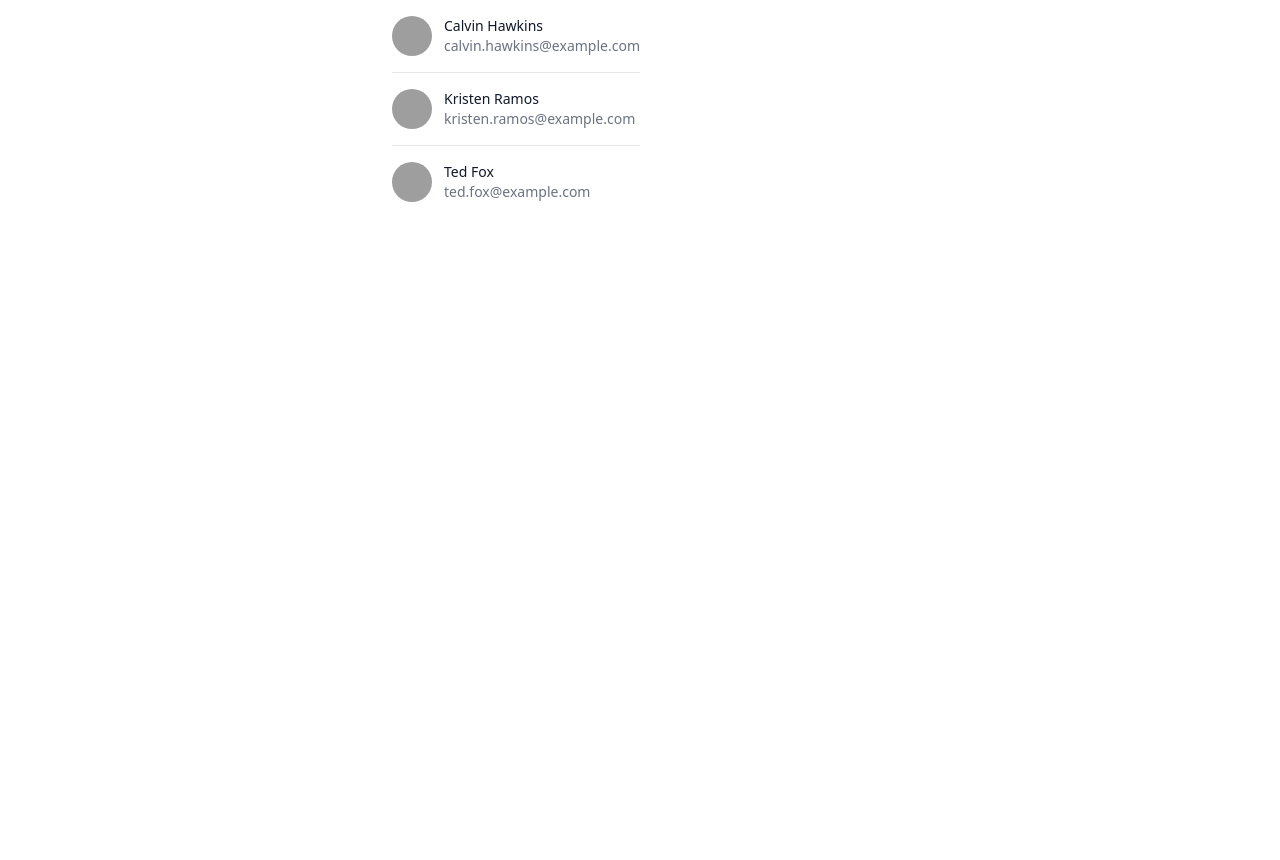
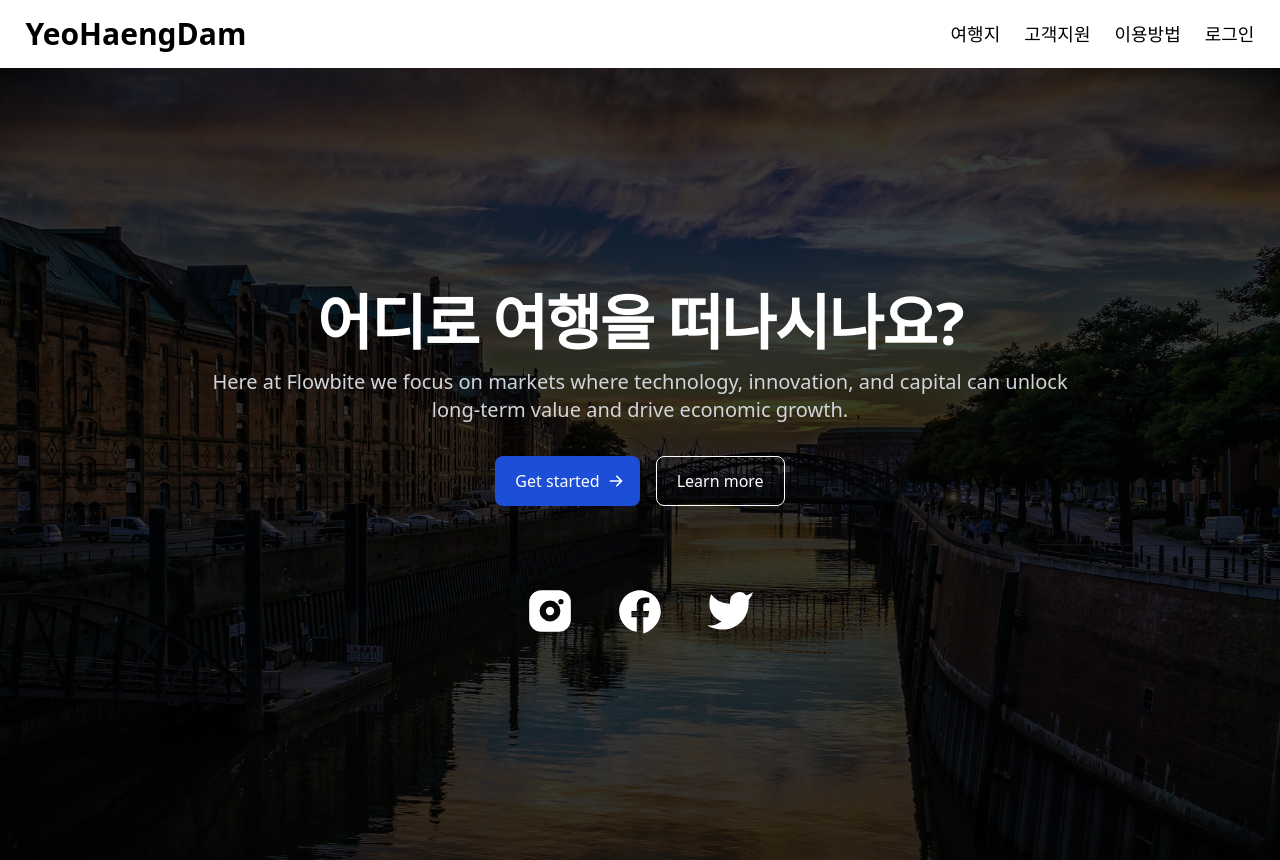
Before and after one commit to gnsals0904/YeoHaengDam, a Vue app in the folder frontend/: page / in a window 1280 px wide. Before the commit the page ends 800 px from the top, so only its background shows below. Built offline with nearby package versions, Linux system fonts and the light colour scheme; grey boxes are pictures that could not be loaded.

Commit message:
[feat] 랜딩 페이지 완성

```diff
--- a/frontend/src/App.vue
+++ b/frontend/src/App.vue
@@ -1,23 +1,14 @@
 <script setup>
-import TopNav from "@/components/TopNav.vue";
+import TopNav from "./components/TopNav.vue";
+import MainPage from "./components/MainPage.vue";
+import LandingPage from "./components/LandingPage.vue";
 </script>
 
 <template>
-  <header>
-    <div class="container-fluid">
-      <TopNav></TopNav>
-    </div>
-  </header>
-  <div></div>
+  <div>
+    <TopNav></TopNav>
+    <router-view></router-view>
+  </div>
 </template>
 
-<style scoped>
-header {
-}
-main {
-  /* Styles for main content area */
-}
-footer {
-  /* Styles for footer */
-}
-</style>
+<style scoped></style>
--- a/frontend/src/assets/main.css
+++ b/frontend/src/assets/main.css
@@ -3,35 +3,4 @@
 @tailwind utilities;
 
 #app {
-  max-width: 1280px;
-  margin: 0 auto;
-  padding: 2rem;
-  font-weight: normal;
 }
-
-a,
-.green {
-  text-decoration: none;
-  color: hsla(160, 100%, 37%, 1);
-  transition: 0.4s;
-  padding: 3px;
-}
-
-@media (hover: hover) {
-  a:hover {
-    background-color: hsla(160, 100%, 37%, 0.2);
-  }
-}
-
-@media (min-width: 1024px) {
-  body {
-    display: flex;
-    place-items: center;
-  }
-
-  #app {
-    display: grid;
-    grid-template-columns: 1fr 1fr;
-    padding: 0 2rem;
-  }
-}
--- /dev/null
+++ b/frontend/src/components/LandingPage.vue
@@ -0,0 +1,79 @@
+<script setup></script>
+
+<template>
+  <section
+    class="bg-center bg-cover bg-no-repeat bg-[url('/landingimg.jpg')] bg-gray-700 bg-blend-multiply"
+  >
+    <div class="px-4 mx-auto max-w-screen-xl text-center py-24 lg:py-56">
+      <h1
+        class="mb-4 text-4xl font-extrabold tracking-tight leading-none text-white md:text-5xl lg:text-6xl"
+      >
+        어디로 여행을 떠나시나요?
+      </h1>
+      <p
+        class="mb-8 text-lg font-normal text-gray-300 lg:text-xl sm:px-16 lg:px-48"
+      >
+        Here at Flowbite we focus on markets where technology, innovation, and
+        capital can unlock long-term value and drive economic growth.
+      </p>
+      <div
+        class="flex flex-col space-y-4 sm:flex-row sm:justify-center sm:space-y-0 sm:space-x-4"
+      >
+        <router-link
+          :to="{ name: 'Main' }"
+          class="inline-flex justify-center items-center py-3 px-5 text-base font-medium text-center text-white rounded-lg bg-blue-700 hover:bg-blue-800 focus:ring-4 focus:ring-blue-300 dark:focus:ring-blue-900"
+        >
+          Get started
+          <svg
+            aria-hidden="true"
+            class="ml-2 -mr-1 w-4 h-4"
+            fill="currentColor"
+            viewBox="0 0 20 20"
+            xmlns="http://www.w3.org/2000/svg"
+          >
+            <path
+              fill-rule="evenodd"
+              d="M10.293 3.293a1 1 0 011.414 0l6 6a1 1 0 010 1.414l-6 6a1 1 0 01-1.414-1.414L14.586 11H3a1 1 0 110-2h11.586l-4.293-4.293a1 1 0 010-1.414z"
+              clip-rule="evenodd"
+            ></path>
+          </svg>
+        </router-link>
+        <router-link
+          href="#"
+          class="inline-flex justify-center hover:text-gray-900 items-center py-3 px-5 text-base font-medium text-center text-white rounded-lg border border-white hover:bg-gray-100 focus:ring-4 focus:ring-gray-400"
+        >
+          Learn more
+        </router-link>
+      </div>
+      <!-- 소셜 미디어 아이콘 -->
+      <div class="flex justify-center space-x-10 mt-20">
+        <!-- 인스타그램 -->
+        <a href="https://instagram.com" class="text-white hover:text-gray-300">
+          <svg width="50" height="50" fill="currentColor" viewBox="0 0 24 24">
+            <path
+              d="M7.75 2h8.5A5.75 5.75 0 0122 7.75v8.5A5.75 5.75 0 0116.25 22h-8.5A5.75 5.75 0 012 16.25v-8.5A5.75 5.75 0 017.75 2zM12 7a5 5 0 100 10 5 5 0 000-10zm5.25-.75a1.25 1.25 0 100 2.5 1.25 1.25 0 000-2.5zM12 10a2 2 0 110 4 2 2 0 010-4z"
+            />
+          </svg>
+        </a>
+        <!-- 페이스북 -->
+        <a href="https://facebook.com" class="text-white hover:text-gray-300">
+          <svg width="50" height="50" fill="currentColor" viewBox="0 0 24 24">
+            <path
+              d="M12 2.04c-5.5 0-10 4.48-10 10.02 0 5 3.66 9.14 8.44 9.88v-7h-2.54V12h2.54V9.42c0-2.5 1.5-3.89 3.78-3.89 1.1 0 2.24.2 2.24.2v2.46h-1.26c-1.24 0-1.63.77-1.63 1.56V12h2.8l-.45 2.94h-2.35v7.88C18.34 21.16 22 16.98 22 12.06c0-5.54-4.5-10.02-10-10.02z"
+            />
+          </svg>
+        </a>
+        <!-- 트위터 -->
+        <a href="https://twitter.com" class="text-white hover:text-gray-300">
+          <svg width="50" height="50" fill="currentColor" viewBox="0 0 24 24">
+            <path
+              d="M23 3a10.9 10.9 0 01-3.14 1.53 4.48 4.48 0 00-7.86 3v1A10.66 10.66 0 013 4s-4 9 5 13a11.64 11.64 0 01-7 2c9 5 20 0 20-11.5a4.5 4.5 0 00-.08-.83A7.72 7.72 0 0023 3z"
+            />
+          </svg>
+        </a>
+      </div>
+    </div>
+  </section>
+</template>
+
+<style scoped></style>
--- /dev/null
+++ b/frontend/src/components/MainPage.vue
@@ -0,0 +1,70 @@
+<script setup>
+import TripCard from "./TripCard.vue";
+</script>
+
+<template>
+  <div>
+    <section class="my-12">
+      <h2 class="text-5xl font-bold text-center mb-6">
+        어디로 여행을 떠나시나요?
+      </h2>
+      <p class="text-center text-lg mb-4">
+        국가이름이나 도시명으로 검색해보세요.
+      </p>
+      <div class="flex justify-center items-center space-x-2 mb-12">
+        <button
+          class="inline-flex items-center justify-center whitespace-nowrap rounded-md text-sm font-medium ring-offset-background transition-colors focus-visible:outline-none focus-visible:ring-2 focus-visible:ring-ring focus-visible:ring-offset-2 disabled:pointer-events-none disabled:opacity-50 border border-input bg-background hover:bg-accent hover:text-accent-foreground h-10 px-4 py-2"
+        >
+          전체
+        </button>
+        <button
+          class="inline-flex items-center justify-center whitespace-nowrap rounded-md text-sm font-medium ring-offset-background transition-colors focus-visible:outline-none focus-visible:ring-2 focus-visible:ring-ring focus-visible:ring-offset-2 disabled:pointer-events-none disabled:opacity-50 border border-input bg-background hover:bg-accent hover:text-accent-foreground h-10 px-4 py-2"
+        >
+          국내
+        </button>
+        <button
+          class="inline-flex items-center justify-center whitespace-nowrap rounded-md text-sm font-medium ring-offset-background transition-colors focus-visible:outline-none focus-visible:ring-2 focus-visible:ring-ring focus-visible:ring-offset-2 disabled:pointer-events-none disabled:opacity-50 border border-input bg-background hover:bg-accent hover:text-accent-foreground h-10 px-4 py-2"
+        >
+          해외
+        </button>
+        <div class="relative">
+          <input
+            class="flex h-10 w-full rounded-md border border-input bg-background px-3 py-2 text-sm ring-offset-background file:border-0 file:bg-transparent file:text-sm file:font-medium placeholder:text-muted-foreground focus-visible:outline-none focus-visible:ring-2 focus-visible:ring-ring focus-visible:ring-offset-2 disabled:cursor-not-allowed disabled:opacity-50 pl-10"
+            placeholder="Search"
+          />
+          <svg
+            xmlns="http://www.w3.org/2000/svg"
+            width="24"
+            height="24"
+            viewBox="0 0 24 24"
+            fill="none"
+            stroke="currentColor"
+            stroke-width="2"
+            stroke-linecap="round"
+            stroke-linejoin="round"
+            class="absolute left-2 top-1/2 transform -translate-y-1/2 h-5 w-5 text-muted-foreground"
+          >
+            <path d="M6 18h8"></path>
+            <path d="M3 22h18"></path>
+            <path d="M14 22a7 7 0 1 0 0-14h-1"></path>
+            <path d="M9 14h2"></path>
+            <path d="M9 12a2 2 0 0 1-2-2V6h6v4a2 2 0 0 1-2 2Z"></path>
+            <path d="M12 6V3a1 1 0 0 0-1-1H9a1 1 0 0 0-1 1v3"></path>
+          </svg>
+        </div>
+      </div>
+      <div class="grid grid-cols-1 sm:grid-cols-2 lg:grid-cols-4 gap-4">
+        <TripCard></TripCard>
+        <TripCard></TripCard>
+        <TripCard></TripCard>
+        <TripCard></TripCard>
+        <TripCard></TripCard>
+        <TripCard></TripCard>
+        <TripCard></TripCard>
+        <TripCard></TripCard>
+      </div>
+    </section>
+  </div>
+</template>
+
+<style scoped></style>
--- a/frontend/src/components/TopNav.vue
+++ b/frontend/src/components/TopNav.vue
@@ -1,38 +1,40 @@
-<script setup>
-const people = [
-  {
-    name: "Calvin Hawkins",
-    email: "calvin.hawkins@example.com",
-    image:
-      "https://images.unsplash.com/photo-1491528323818-fdd1faba62cc?ixlib=rb-1.2.1&ixid=eyJhcHBfaWQiOjEyMDd9&auto=format&fit=facearea&facepad=2&w=256&h=256&q=80",
-  },
-  {
-    name: "Kristen Ramos",
-    email: "kristen.ramos@example.com",
-    image:
-      "https://images.unsplash.com/photo-1550525811-e5869dd03032?ixlib=rb-1.2.1&ixid=eyJhcHBfaWQiOjEyMDd9&auto=format&fit=facearea&facepad=2&w=256&h=256&q=80",
-  },
-  {
-    name: "Ted Fox",
-    email: "ted.fox@example.com",
-    image:
-      "https://images.unsplash.com/photo-1500648767791-00dcc994a43e?ixlib=rb-1.2.1&ixid=eyJhcHBfaWQiOjEyMDd9&auto=format&fit=facearea&facepad=2&w=256&h=256&q=80",
-  },
-];
-</script>
+<script setup></script>
 
 <template>
-  <div>
-    <ul class="divide-y divide-gray-200">
-      <li v-for="person in people" :key="person.email" class="py-4 flex">
-        <img class="h-10 w-10 rounded-full" :src="person.image" alt="" />
-        <div class="ml-3">
-          <p class="text-sm font-medium text-gray-900">{{ person.name }}</p>
-          <p class="text-sm text-gray-500">{{ person.email }}</p>
-        </div>
-      </li>
-    </ul>
-  </div>
+  <header class="flex justify-between items-center py-4">
+    <div class="flex items-center space-x-4">
+      <h1 class="text-3xl font-bold">YeoHaengDam</h1>
+    </div>
+    <nav class="hidden md:flex space-x-6">
+      <a class="text-lg" href="#"> 여행지 </a>
+      <a class="text-lg" href="#"> 고객지원 </a>
+      <a class="text-lg" href="#"> 이용방법 </a>
+      <a class="text-lg" href="#"> 로그인 </a>
+    </nav>
+    <div class="flex md:hidden">
+      <svg
+        xmlns="http://www.w3.org/2000/svg"
+        width="24"
+        height="24"
+        viewBox="0 0 24 24"
+        fill="none"
+        stroke="currentColor"
+        stroke-width="2"
+        stroke-linecap="round"
+        stroke-linejoin="round"
+        class="h-6 w-6"
+      >
+        <line x1="4" x2="20" y1="12" y2="12"></line>
+        <line x1="4" x2="20" y1="6" y2="6"></line>
+        <line x1="4" x2="20" y1="18" y2="18"></line>
+      </svg>
+    </div>
+  </header>
 </template>
 
-<style scoped></style>
+<style scoped>
+header {
+  margin-left: 2vw;
+  margin-right: 2vw;
+}
+</style>
--- /dev/null
+++ b/frontend/src/components/TripCard.vue
@@ -0,0 +1,28 @@
+<script setup></script>
+
+<template>
+  <div
+    class="rounded-lg border bg-card text-card-foreground shadow-sm relative"
+    data-v0-t="card"
+  >
+    <div
+      class="inline-flex w-fit items-center whitespace-nowrap rounded-full border px-2.5 py-0.5 text-xs font-semibold transition-colors focus:outline-none focus:ring-2 focus:ring-ring focus:ring-offset-2 border-transparent bg-secondary text-secondary-foreground hover:bg-secondary/80 absolute top-2 right-2"
+    >
+      NEW
+    </div>
+    <img
+      src=""
+      alt="Osaka"
+      class="w-full h-auto"
+      width="300"
+      height="240"
+      style="aspect-ratio: 300 / 240; object-fit: cover"
+    />
+    <div class="p-4">
+      <h3 class="text-lg font-bold">OSAKA</h3>
+      <p class="text-sm">새로운 여행지</p>
+    </div>
+  </div>
+</template>
+
+<style scoped></style>
--- a/frontend/src/router/index.js
+++ b/frontend/src/router/index.js
@@ -1,8 +1,13 @@
-import { createRouter, createWebHistory } from 'vue-router';
+import { createRouter, createWebHistory } from "vue-router";
+import LandingPage from "@/components/LandingPage.vue";
+import MainPage from "@/components/MainPage.vue";
 
 const router = createRouter({
   history: createWebHistory(import.meta.env.BASE_URL),
-  routes: [],
+  routes: [
+    { path: "/", name: "Landing", component: LandingPage },
+    { path: "/main", name: "Main", component: MainPage },
+  ],
 });
 
 export default router;
```
Also changed, not shown: frontend/public/LandingImg.jpg (added).
